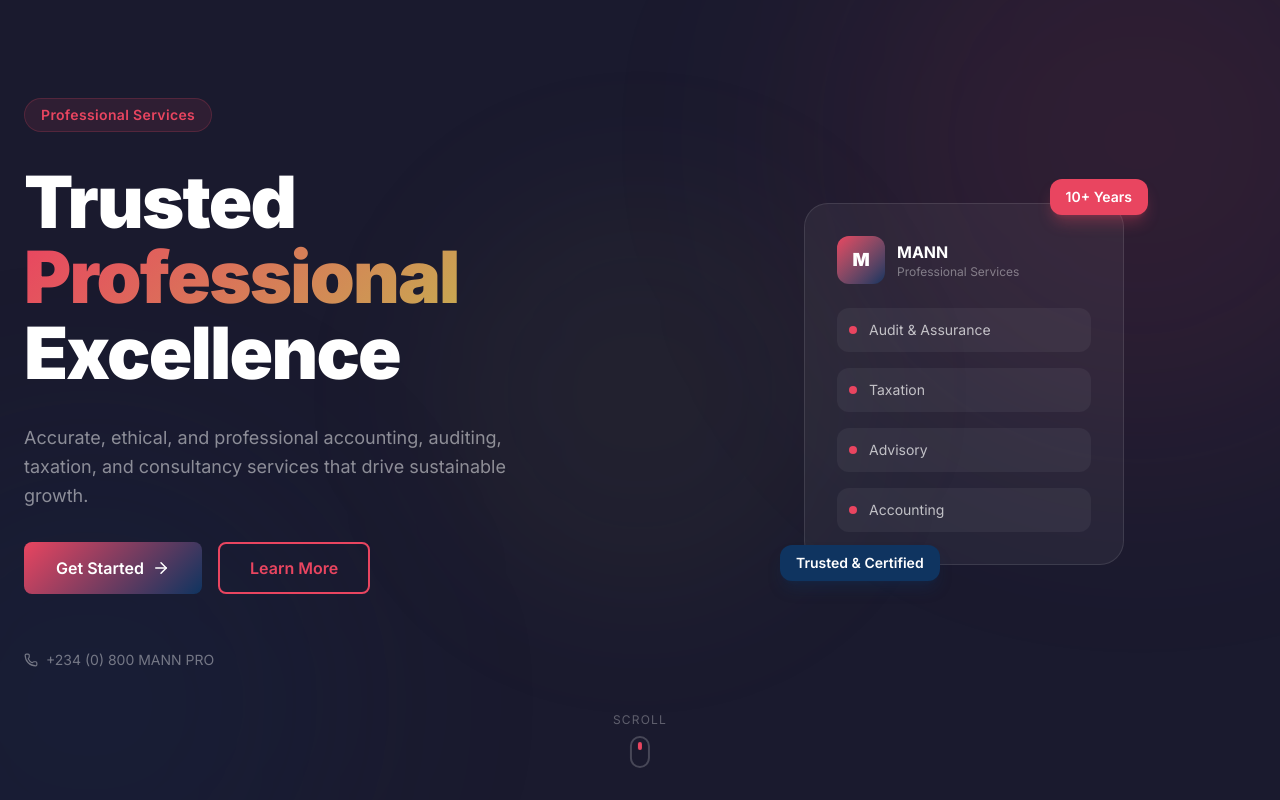
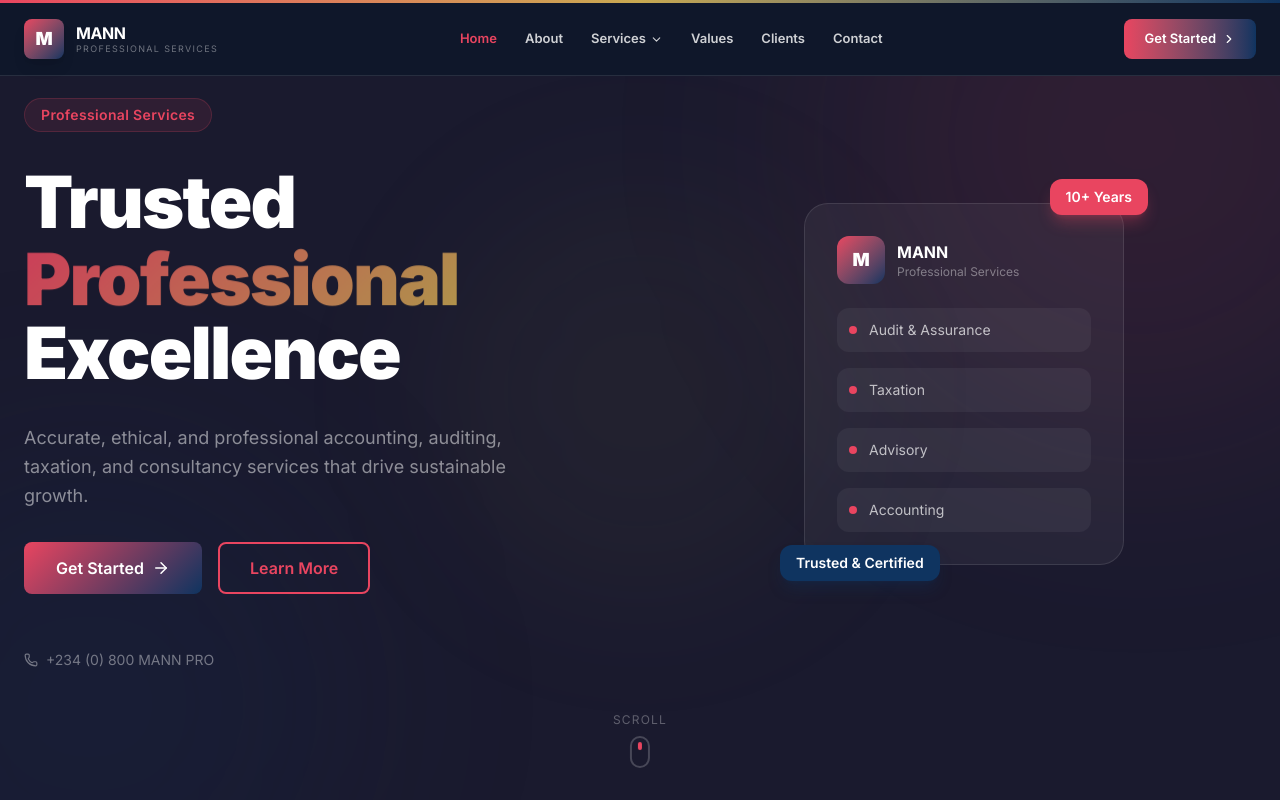
Before and after one commit to glorino/mann, a Next.js app: page / in a window 1280 px wide. Shown: the top 800 px of the page. Built offline with nearby package versions, Linux system fonts and the light colour scheme.

Commit message:
Move Navbar and Footer into layout.tsx so they render on all pages

```diff
--- a/src/app/layout.tsx
+++ b/src/app/layout.tsx
@@ -1,5 +1,7 @@
 import type { Metadata } from "next";
 import { Inter } from "next/font/google";
+import Navbar from "@/components/Navbar";
+import Footer from "@/components/Footer";
 import "./globals.css";
 
 const inter = Inter({
@@ -28,7 +30,11 @@
 }: LayoutProps<"/">) {
   return (
     <html lang="en" className={`${inter.variable} h-full antialiased`}>
-      <body className="min-h-full flex flex-col">{children}</body>
+      <body className="min-h-full flex flex-col">
+        <Navbar />
+        <main className="flex-1">{children}</main>
+        <Footer />
+      </body>
     </html>
   );
 }
```
